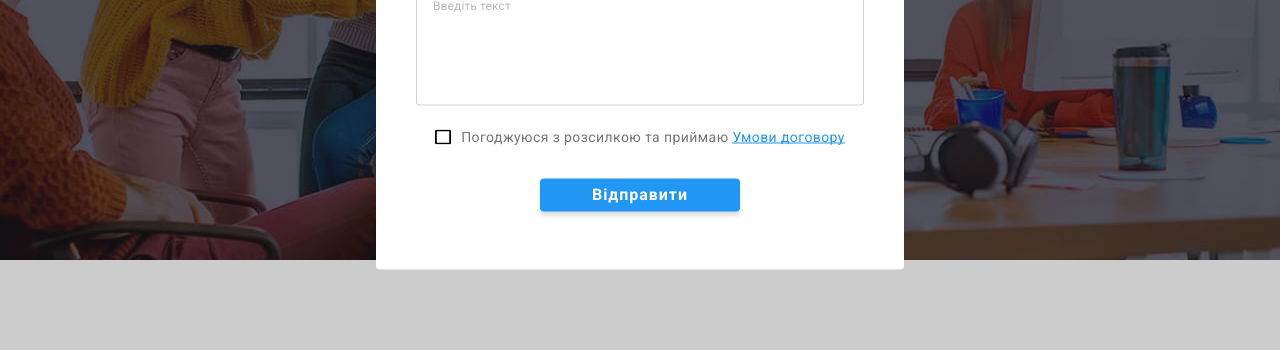
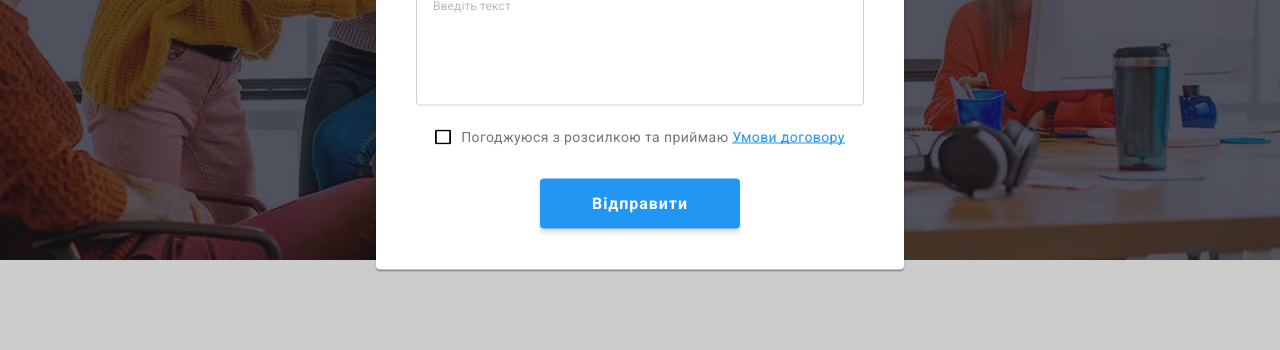
Before and after one commit to Tinkkid/goit-markup-hw-06, a plain HTML site: page index.html in a window 1280 px wide. Both pictures are taken after a click on the button "Замовити послугу". Shown: the part 421-771 px from the top of the page. Drawn offline with nearby package versions, Linux system fonts and the light colour scheme.

Commit message:
added modal shadow

```diff
--- a/css/style.css
+++ b/css/style.css
@@ -461,7 +461,7 @@ img {
 
 /* Subscribe form */
 .footer-subscribe {
-  margin-left: 93px;
+  margin-left: auto;
 }
 
 .subscribe-title {
@@ -648,6 +648,7 @@ margin-bottom: 20px;
   height: 581px;
   background-color: var(--primary-background-color);
   border-radius: 4px;
+  box-shadow: var(--modal-shadow);
 
   transform: scale(1) translate(-50%, -50%);
   transition: transform 250ms var(--timing-function);
@@ -815,6 +816,8 @@ color: var(--text-color-placeholder);
 .btn-submit {
   display: block;
   margin: auto;
+  padding-top:10px ;
+  padding-bottom: 10px;
   min-width: 200px;
   max-height: 50px;
   background-color: var(--logo-button-text-color);
```
